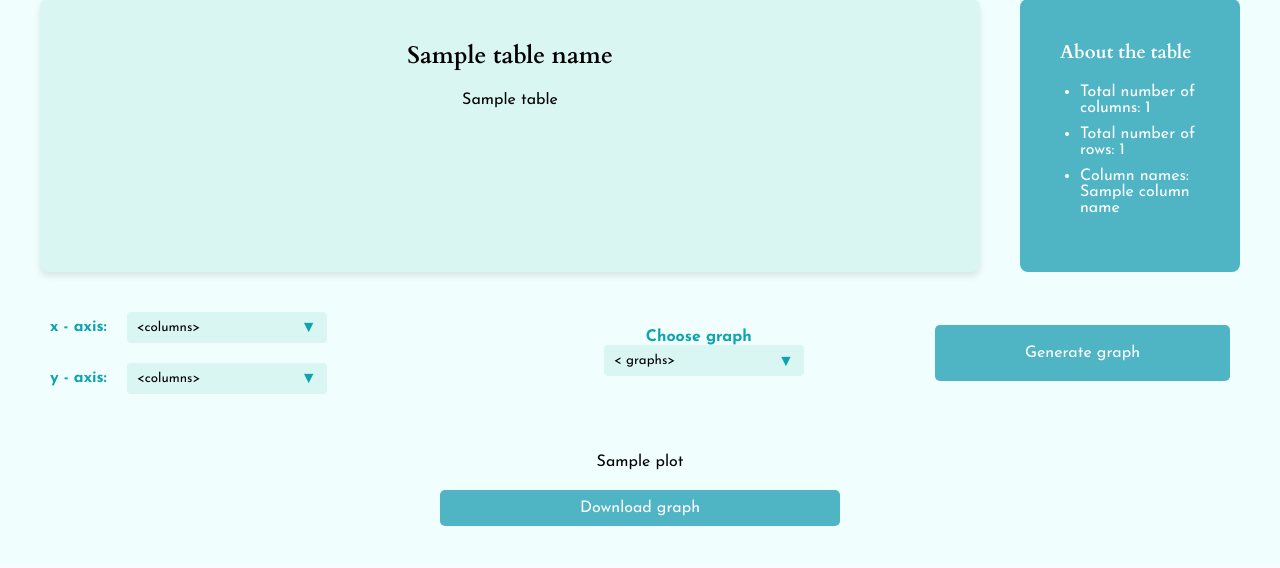
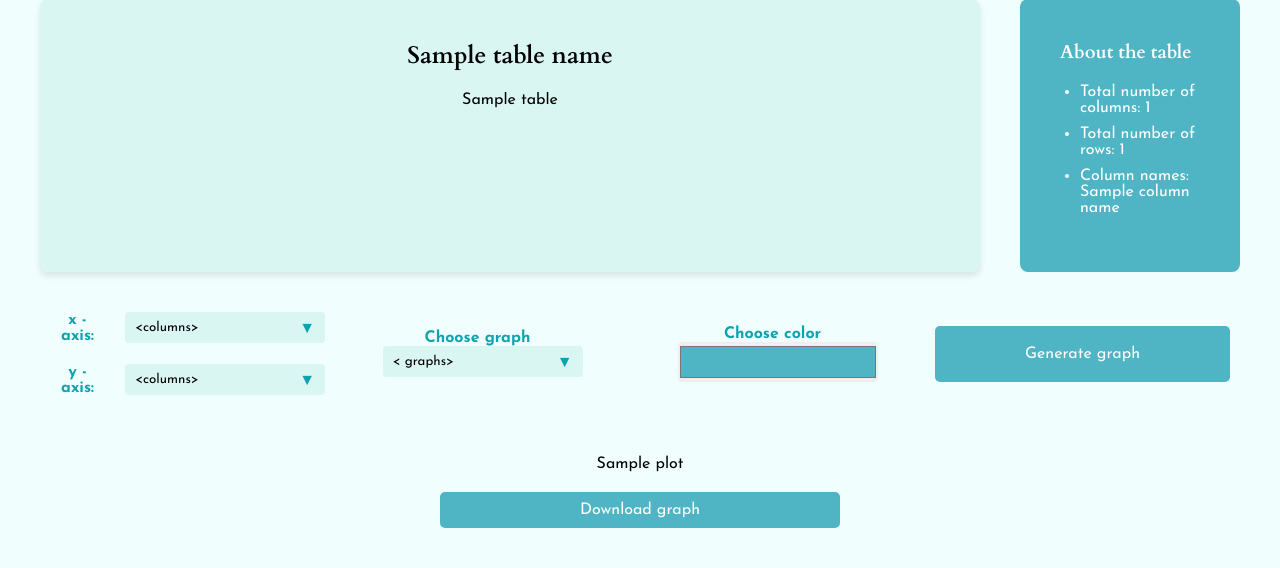
Before and after one commit to Sneha-a10/Data-visualization-dashboard, a Python web app: template templates/index.html in a window 1280 px wide. Shown: the part 372-940 px from the top of the page. Before the commit the page ends 898 px from the top, so only its background shows below. Run offline with Jinja, Linux system fonts and the light colour scheme; the template is opened without the code that fills it: most values are stand-ins (such as "Sample title", 1, 10 or a date in 2020).

Commit message:
Allow the user to choose the colour

```diff
--- a/static/style.css
+++ b/static/style.css
@@ -1,4 +1,3 @@
-
 body {
     font-family: 'Josefin Sans', Arial, sans-serif;
     background-color: #f0fffd;
@@ -359,6 +358,15 @@ th {
     font-family: 'Cardo', serif;
 }
 
+input[type="color"] {
+    width: 200px; /* Match the dropdown width */
+    height: 40px; /* Adjust height for better visibility */
+    border: none;
+    cursor: pointer;
+    border-radius: 4px;
+    padding: 0;
+}
+
 /* Responsive Design */
 @media (max-width: 768px) {
     .content-section {
--- a/templates/index.html
+++ b/templates/index.html
@@ -117,6 +117,11 @@
                 </div>
             </div>
 
+            <div class="graph-type-selector">
+                <label>Choose color</label>
+                <input type="color" name="graph_color" value="#4fb5c5">
+            </div>
+
             <input type="hidden" name="filename" value="{{ filename }}">
             <button type="submit" class="generate-btn">Generate graph</button>
         </form>
```
Also changed, not shown: 1 other file.
